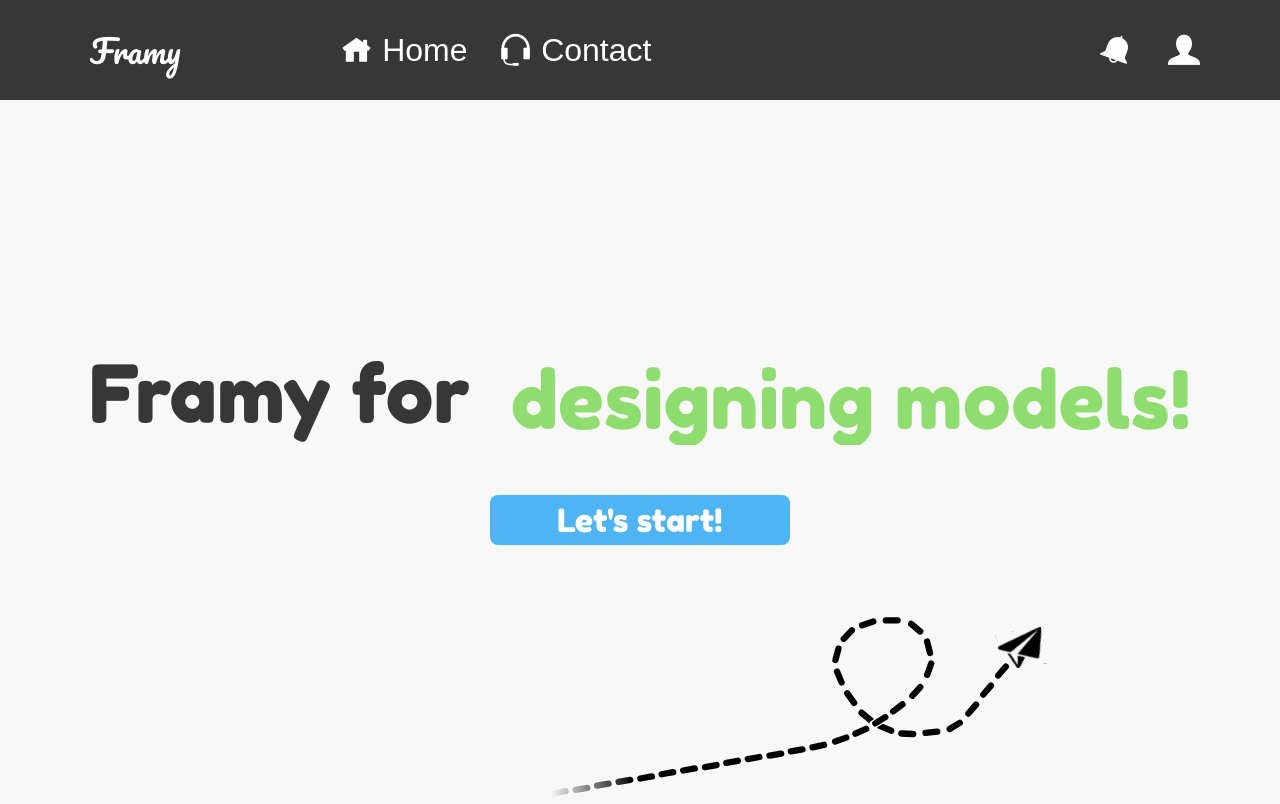
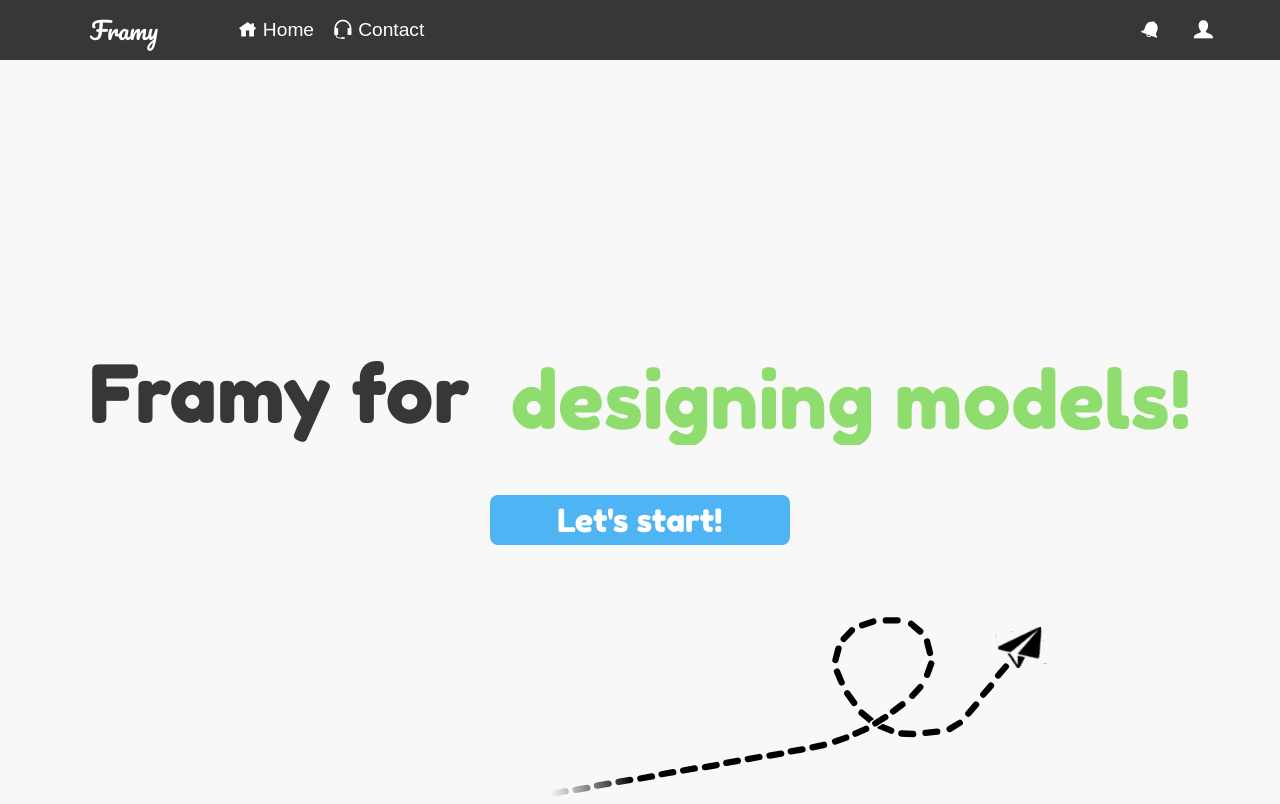
Before and after one commit to Petiazediter/framy, an Angular app: page / in a window 1280 px wide. Built offline with nearby package versions, Linux system fonts and the light colour scheme.

Commit message:
Update navigation-bar.component.scss

```diff
--- a/src/app/components/navigation-bar/navigation-bar.component.scss
+++ b/src/app/components/navigation-bar/navigation-bar.component.scss
@@ -4,7 +4,7 @@
     background-color: #373737;
     padding: 10px;
     width: 100%;
-    max-height: 80px;
+    max-height: 40px;
 
     ul {
       display: flex;
@@ -18,13 +18,13 @@
       text-decoration: none;
       font-family: Arial, Helvetica, sans-serif, 'Icofont';
       color: white;
-      font-size: 2rem;
+      font-size: 1.2rem;
       padding-right: 1em;
       position: relative;
     }
 
     li:nth-child(1){
-      padding-right: 10rem;
+      padding-right: 5rem;
       padding-left:5rem;
       color:#8FDD6E;
     }
@@ -38,7 +38,7 @@
     .logo{
       font-family: 'LogoFont';
       color: white;
-      font-size: 2rem;
+      font-size: 1.5rem;
       align-content: center;
       text-align: center;
     }
@@ -46,14 +46,14 @@
     li:nth-child(4){
       position: absolute;
       right: 70px;
-      padding-right: 3em;
+      padding-right: 2em;
     }
   }
 
   .icon{
     font-family: 'Icofont';
     color: white;
-    font-size: 2rem;
+    font-size: 1.2rem;
     padding-right: .3em;
   }
 }
```
